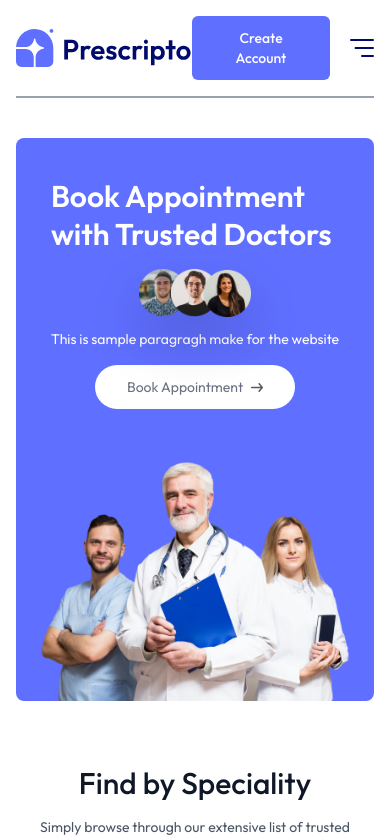
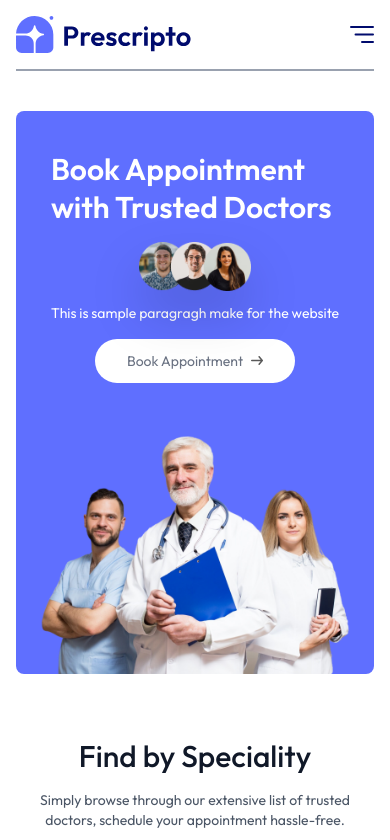
Before and after one commit to gopalpayghan/Prescripto, a React (Vite) app: page / in a window 390 px wide. Shown: the top 840 px of the page. Built offline with nearby package versions, Linux system fonts and the light colour scheme.

Commit message:
changes in mobile menu

```diff
--- a/src/components/Navbar.jsx
+++ b/src/components/Navbar.jsx
@@ -72,7 +72,7 @@ const Navbar = () => {
               navigate("login");
               scrollTo(0, 0);
             }}
-            className=" font-medium  px-8 py-3 bg-primary text-white rounded-md md:block cursor-pointer"
+            className=" font-medium  px-8 py-3 bg-primary text-white rounded-md md:block cursor-pointer hidden"
           >
             Create Account
           </button>
@@ -114,6 +114,10 @@ const Navbar = () => {
               <li onClick={() => setShowMenu(false)}>CONTACT</li>
               <hr className="border-none outline-none h-0.5 bg-primary w-3/5 m-auto hidden" />
             </NavLink>
+            <NavLink to="/login">
+              <li className="bg-primary rounded-xl p-2 text-white" onClick={() => setShowMenu(false)}>Create Account</li>
+
+            </NavLink>
           </ul>
         </div>
       </div>
```
